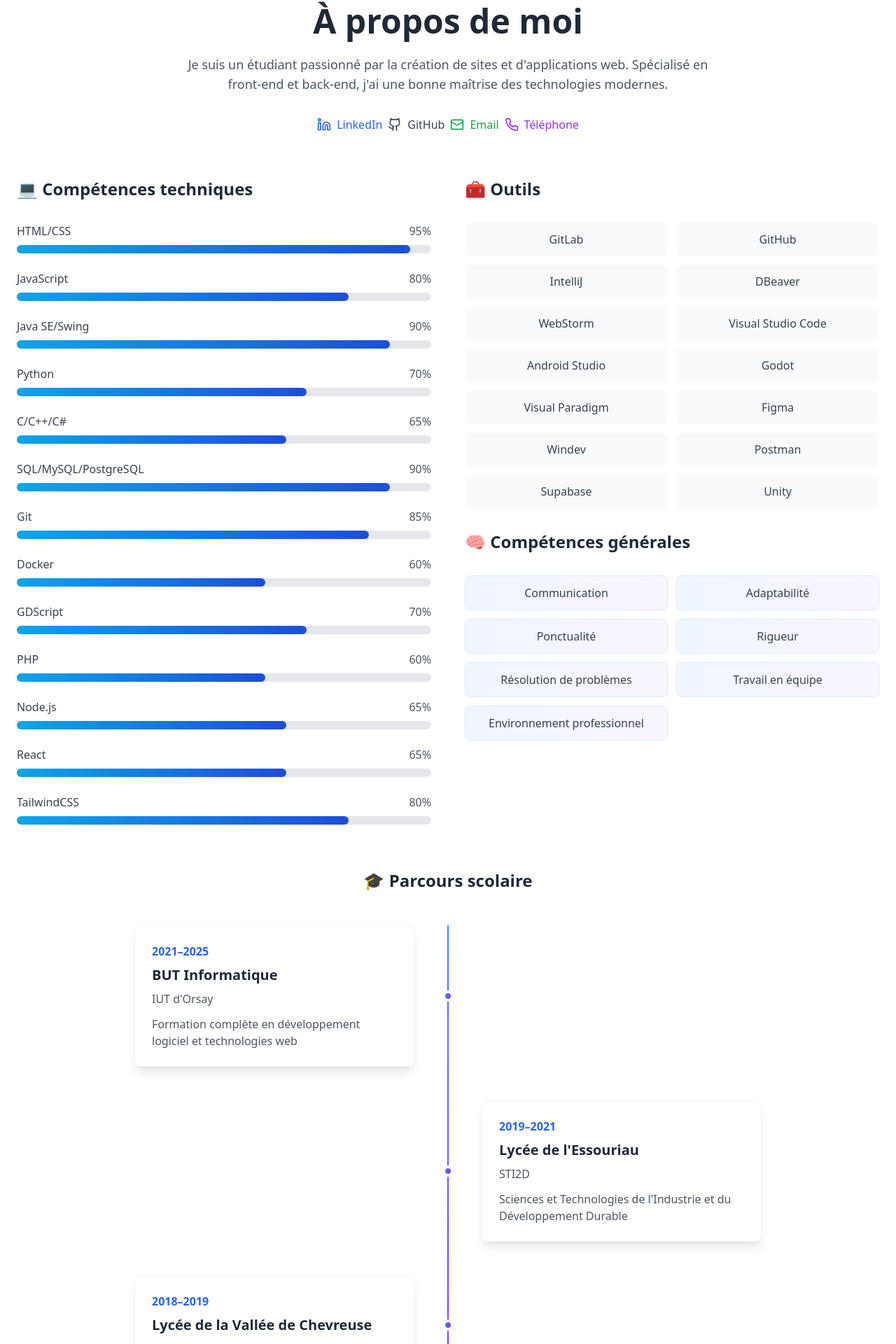
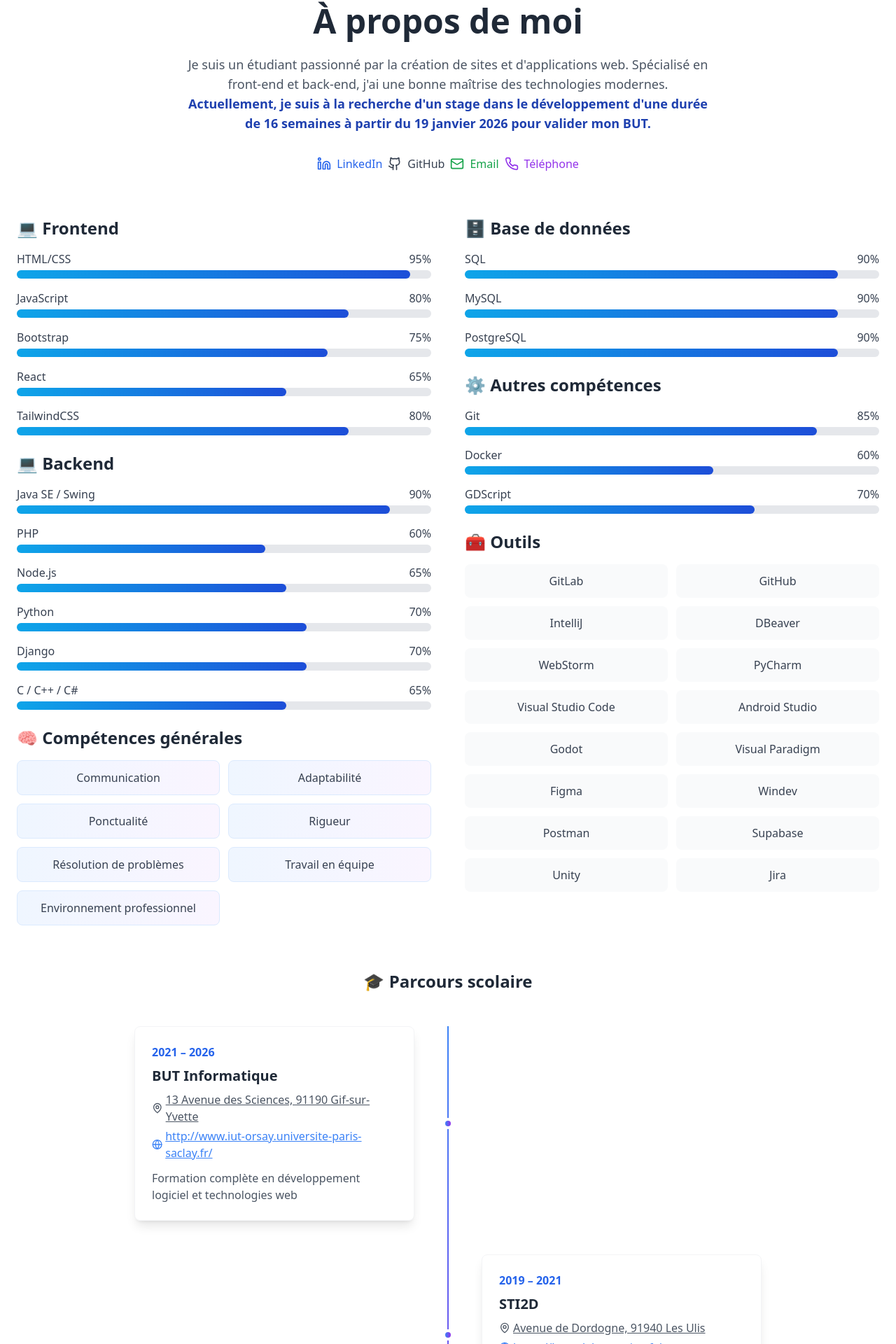
Before and after one commit to mjadid91/my-portfolio, a React (Vite) app: page / in a window 1280 px wide. Shown: the part 874-2794 px from the top of the page at 70% size. Built offline with nearby package versions, Linux system fonts and the light colour scheme.

Commit message:
feat: refonte complète de la section Compétences (catégories, ajout d'outils, responsive, meilleure organisation)

```diff
--- a/src/components/AboutSection.tsx
+++ b/src/components/AboutSection.tsx
@@ -1,141 +1,137 @@
-
 import React from 'react';
+import { MapPin, Globe } from 'lucide-react';
 import { Linkedin, Github, Mail, Phone } from 'lucide-react';
 
 const AboutSection: React.FC = () => {
-  const skills = [
+    const skills = {
+        frontend: [
             { name: 'HTML/CSS', level: 95 },
             { name: 'JavaScript', level: 80 },
-    { name: 'Java SE/Swing', level: 90 },
+            { name: 'Bootstrap', level: 75 },
+            { name: 'React', level: 65 },
+            { name: 'TailwindCSS', level: 80 },
+        ],
+        backend: [
+            { name: 'Java SE / Swing', level: 90 },
+            { name: 'PHP', level: 60 },
+            { name: 'Node.js', level: 65 },
             { name: 'Python', level: 70 },
-    { name: 'C/C++/C#', level: 65 },
-    { name: 'SQL/MySQL/PostgreSQL', level: 90 },
+            { name: 'Django', level: 70 },
+            { name: 'C / C++ / C#', level: 65 },
+        ],
+        database: [
+            { name: 'SQL', level: 90 },
+            { name: 'MySQL', level: 90 },
+            { name: 'PostgreSQL', level: 90 },
+        ],
+        other: [
             { name: 'Git', level: 85 },
             { name: 'Docker', level: 60 },
             { name: 'GDScript', level: 70 },
-    { name: 'PHP', level: 60 },
-    { name: 'Node.js', level: 65 },
-    { name: 'React', level: 65 },
-    { name: 'TailwindCSS', level: 80 },
-  ];
+        ]
+    };
 
     const tools = [
-    'GitLab', 'GitHub', 'IntelliJ', 'DBeaver', 'WebStorm',
-    'Visual Studio Code', 'Android Studio', 'Godot', 'Visual Paradigm',
-      'Figma', 'Windev', 'Postman', 'Supabase', 'Unity'
+        'GitLab','GitHub','IntelliJ','DBeaver','WebStorm','PyCharm',
+        'Visual Studio Code','Android Studio','Godot','Visual Paradigm',
+        'Figma','Windev','Postman','Supabase','Unity','Jira'
     ];
 
     const softSkills = [
-    'Communication', 'Adaptabilité', 'Ponctualité',
-    'Rigueur', 'Résolution de problèmes', 'Travail en équipe',
-      'Environnement professionnel'
+        'Communication','Adaptabilité','Ponctualité','Rigueur',
+        'Résolution de problèmes','Travail en équipe','Environnement professionnel'
     ];
 
     const education = [
         {
-      year: '2021–2025',
+            year: '2021 – 2026',
             title: 'BUT Informatique',
             institution: 'IUT d\'Orsay',
-      description: 'Formation complète en développement logiciel et technologies web'
+            description: 'Formation complète en développement logiciel et technologies web',
+            website: 'http://www.iut-orsay.universite-paris-saclay.fr/',
+            address: '13 Avenue des Sciences, 91190 Gif-sur-Yvette'
         },
         {
-      year: '2019–2021',
-      title: 'Lycée de l\'Essouriau',
-      institution: 'STI2D',
-      description: 'Sciences et Technologies de l\'Industrie et du Développement Durable'
+            year: '2019 – 2021',
+            title: 'STI2D',
+            institution: 'Lycée de l\'Essouriau',
+            description: 'Sciences et Technologies de l\'Industrie et du Développement Durable',
+            website: 'https://lyceedelessouriau.fr/',
+            address: 'Avenue de Dordogne, 91940 Les Ulis'
         },
         {
-      year: '2018–2019',
-      title: 'Lycée de la Vallée de Chevreuse',
-      institution: '',
-      description: 'Formation générale'
+            year: '2018 – 2019',
+            title: 'Formation générale',
+            institution: 'Lycée de la Vallée de Chevreuse',
+            description: 'Formation générale - Option Physique Chimie en Labo',
+            website: 'https://lyc-chevreuse-gif.ac-versailles.fr/',
+            address: '8 Rue de Madrid, 91190 Gif-sur-Yvette'
         }
     ];
 
-  return (
-    <section id="about" className="py-20 bg-white dark:bg-gray-900">
-      <div className="container mx-auto px-6">
-        <div className="text-center mb-16">
-          <h2 className="text-4xl md:text-5xl font-bold text-gray-800 dark:text-white mb-6">
-            À propos de moi
-          </h2>
-          <div className="max-w-3xl mx-auto">
-            <p className="text-lg text-gray-600 dark:text-gray-300 mb-8">
-              Je suis un étudiant passionné par la création de sites et d'applications web.
-              Spécialisé en front-end et back-end, j'ai une bonne maîtrise des technologies modernes.
-            </p>
-
-            {/* Contact Links */}
-            <div className="flex justify-center space-x-2 mb-12">
-              <a href="https://linkedin.com" className="flex items-center text-blue-600 hover:text-blue-800 transition-colors">
-                <Linkedin className="w-5 h-5 mr-2" />
-                LinkedIn
-              </a>
-              <a href="https://github.com/mjadid91/" className="flex items-center text-gray-700 dark:text-gray-300 hover:text-gray-900 dark:hover:text-white transition-colors">
-                <Github className="w-5 h-5 mr-2" />
-                GitHub
-              </a>
-              <a href="mailto:med.jadid@hotmail.com" className="flex items-center text-green-600 hover:text-green-800 transition-colors">
-                <Mail className="w-5 h-5 mr-2" />
-                Email
-              </a>
-              <a href="tel:+33613650602" className="flex items-center text-purple-600 hover:text-purple-800 transition-colors">
-                <Phone className="w-5 h-5 mr-2" />
-                Téléphone
-              </a>
-            </div>
-          </div>
-        </div>
-
-        {/* Skills Section */}
-        <div className="grid md:grid-cols-2 gap-12 mb-16">
-          <div>
-            <h3 className="text-2xl font-bold text-gray-800 dark:text-white mb-8">
-              💻 Compétences techniques
-            </h3>
-            <div className="space-y-6">
-              {skills.map((skill, index) => (
-                <div key={skill.name} className="skill-bar">
-                  <div className="flex justify-between mb-2">
-                    <span className="text-gray-700 dark:text-gray-300 font-medium">
-                      {skill.name}
-                    </span>
-                    <span className="text-gray-600 dark:text-gray-400">
-                      {skill.level}%
-                    </span>
+    const renderSkillSection = (title: string, skillArray: {name: string, level: number}[]) => (
+        <div className="mb-6">
+            <h3 className="text-2xl font-bold text-gray-800 dark:text-white mb-4">{title}</h3>
+            <div className="space-y-4">
+                {skillArray.map((skill, index) => (
+                    <div key={skill.name}>
+                        <div className="flex justify-between mb-1 text-gray-700 dark:text-gray-300 font-medium">
+                            <span>{skill.name}</span>
+                            <span>{skill.level}%</span>
                         </div>
                         <div className="w-full bg-gray-200 dark:bg-gray-700 rounded-full h-3">
                             <div
                                 className="bg-gradient-to-r from-sky-500 to-blue-700 h-3 rounded-full transition-all duration-1000 ease-out"
-                      style={{
-                        width: `${skill.level}%`,
-                        animationDelay: `${index * 0.1}s`
-                      }}
+                                style={{ width: `${skill.level}%`, animationDelay: `${index * 0.1}s` }}
                             ></div>
                         </div>
                     </div>
                 ))}
             </div>
         </div>
+    );
 
-          <div>
-            <h3 className="text-2xl font-bold text-gray-800 dark:text-white mb-8">
-              🧰 Outils
-            </h3>
-            <div className="grid grid-cols-2 gap-3 mb-8">
-              {tools.map((tool) => (
-                <div
-                  key={tool}
-                  className="bg-gray-50 dark:bg-gray-800 rounded-lg p-3 text-center text-gray-700 dark:text-gray-300 hover:bg-gray-100 dark:hover:bg-gray-700 transition-colors"
-                >
-                  {tool}
+    return (
+        <section id="about" className="py-20 bg-white dark:bg-gray-900">
+            <div className="container mx-auto px-6">
+                {/* Intro */}
+                <div className="text-center mb-16">
+                    <h2 className="text-4xl md:text-5xl font-bold text-gray-800 dark:text-white mb-6">
+                        À propos de moi
+                    </h2>
+                    <p className="text-lg text-gray-600 dark:text-gray-300 max-w-3xl mx-auto mb-8">
+                        Je suis un étudiant passionné par la création de sites et d'applications web.
+                        Spécialisé en front-end et back-end, j'ai une bonne maîtrise des technologies modernes.
+                        <br />
+                        <span className="font-semibold text-blue-800 dark:text-blue-300">
+              Actuellement, je suis à la recherche d'un stage dans le développement d'une durée de 16 semaines à partir du 19 janvier 2026 pour valider mon BUT.
+            </span>
+                    </p>
+
+                    {/* Contact */}
+                    <div className="flex justify-center space-x-2 mb-12">
+                        <a href="https://linkedin.com" className="flex items-center text-blue-600 hover:text-blue-800 transition-colors">
+                            <Linkedin className="w-5 h-5 mr-2" /> LinkedIn
+                        </a>
+                        <a href="https://github.com/mjadid91/" className="flex items-center text-gray-700 dark:text-gray-300 hover:text-gray-900 dark:hover:text-white transition-colors">
+                            <Github className="w-5 h-5 mr-2" /> GitHub
+                        </a>
+                        <a href="mailto:med.jadid@hotmail.com" className="flex items-center text-green-600 hover:text-green-800 transition-colors">
+                            <Mail className="w-5 h-5 mr-2" /> Email
+                        </a>
+                        <a href="tel:+33613650602" className="flex items-center text-purple-600 hover:text-purple-800 transition-colors">
+                            <Phone className="w-5 h-5 mr-2" /> Téléphone
+                        </a>
                     </div>
-              ))}
                 </div>
 
-            <h3 className="text-2xl font-bold text-gray-800 dark:text-white mb-8">
-              🧠 Compétences générales
-            </h3>
+                {/* Skills + Tools */}
+                <div className="grid md:grid-cols-2 gap-12 mb-16">
+                    {/* Colonne gauche : Frontend + Backend */}
+                    <div>
+                        {renderSkillSection('💻 Frontend', skills.frontend)}
+                        {renderSkillSection('💻 Backend', skills.backend)}
+                        <h3 className="text-2xl font-bold text-gray-800 dark:text-white mb-4">🧠 Compétences générales</h3>
                         <div className="grid grid-cols-2 gap-3">
                             {softSkills.map((skill) => (
                                 <div
@@ -147,54 +143,76 @@ const AboutSection: React.FC = () => {
                             ))}
                         </div>
                     </div>
+
+                    {/* Colonne droite : Database + Autres + Outils + Soft Skills */}
+                    <div>
+                        {renderSkillSection('🗄️ Base de données', skills.database)}
+                        {renderSkillSection('⚙️ Autres compétences', skills.other)}
+
+                        <h3 className="text-2xl font-bold text-gray-800 dark:text-white mb-4">🧰 Outils</h3>
+                        <div className="grid grid-cols-2 gap-3 mb-8">
+                            {tools.map((tool) => (
+                                <div
+                                    key={tool}
+                                    className="bg-gray-50 dark:bg-gray-800 rounded-lg p-3 text-center text-gray-700 dark:text-gray-300 hover:bg-gray-100 dark:hover:bg-gray-700 transition-colors"
+                                >
+                                    {tool}
+                                </div>
+                            ))}
+                        </div>
+                    </div>
                 </div>
 
-        {/* Education Timeline */}
+                {/* Education */}
                 <div>
-          <h3 className="text-2xl font-bold text-gray-800 dark:text-white mb-12 text-center">
-            🎓 Parcours scolaire
-          </h3>
-          <div className="max-w-4xl mx-auto">
-            <div className="relative">
-              {/* Timeline line */}
+                    <h3 className="text-2xl font-bold text-gray-800 dark:text-white mb-12 text-center">🎓 Parcours scolaire</h3>
+                    <div className="max-w-4xl mx-auto relative">
                         <div className="absolute left-4 md:left-1/2 transform md:-translate-x-1/2 w-0.5 h-full bg-gradient-to-b from-blue-500 to-purple-600"></div>
-
                         {education.map((item, index) => (
-                <div
-                  key={index}
-                  className={`relative flex items-center mb-12 ${
-                    index % 2 === 0 ? 'md:flex-row' : 'md:flex-row-reverse'
-                  }`}
+                            <div key={index} className={`relative flex items-center mb-12 ${index % 2 === 0 ? 'md:flex-row' : 'md:flex-row-reverse'}`}>
+                                <div className="absolute left-4 md:left-1/2 transform -translate-x-1/2 w-4 h-4 bg-gradient-to-r from-blue-500 to-purple-600 rounded-full border-4 border-white dark:border-gray-900 z-10"></div>
+                                <div className={`ml-12 md:ml-0 md:w-1/2 ${index % 2 === 0 ? 'md:pr-12' : 'md:pl-12'}`}>
+                                    <div className="bg-white dark:bg-gray-800 rounded-lg p-6 shadow-lg hover:shadow-xl transition-shadow border border-gray-100 dark:border-gray-700">
+                                        <div className="text-blue-600 dark:text-blue-400 font-semibold mb-2">{item.year}</div>
+                                        <h4 className="text-xl font-bold text-gray-800 dark:text-white mb-2">{item.title}</h4>
+                                        {item.institution && (
+                                            <div className="flex items-center text-gray-600 dark:text-gray-400 font-medium mb-1">
+                                                <MapPin className="w-4 h-4 mr-1" />
+                                                {item.address ? (
+                                                    <a
+                                                        href={`https://maps.google.com/?q=${encodeURIComponent(item.address)}`}
+                                                        target="_blank"
+                                                        rel="noopener noreferrer"
+                                                        className="underline hover:text-blue-500 dark:hover:text-blue-300"
                                                     >
-                  {/* Timeline dot */}
-                  <div className="absolute left-4 md:left-1/2 transform -translate-x-1/2 w-4 h-4 bg-gradient-to-r from-blue-500 to-purple-600 rounded-full border-4 border-white dark:border-gray-900 z-10"></div>
-
-                  {/* Content */}
-                  <div className={`ml-12 md:ml-0 md:w-1/2 ${
-                    index % 2 === 0 ? 'md:pr-12' : 'md:pl-12'
-                  }`}>
-                    <div className="bg-white dark:bg-gray-800 rounded-lg p-6 shadow-lg hover:shadow-xl transition-shadow border border-gray-100 dark:border-gray-700">
-                      <div className="text-blue-600 dark:text-blue-400 font-semibold mb-2">
-                        {item.year}
-                      </div>
-                      <h4 className="text-xl font-bold text-gray-800 dark:text-white mb-2">
-                        {item.title}
-                      </h4>
-                      {item.institution && (
-                        <div className="text-gray-600 dark:text-gray-400 font-medium mb-3">
-                          {item.institution}
+                                                        {item.address}
+                                                    </a>
+                                                ) : (
+                                                    item.institution
+                                                )}
                                             </div>
                                         )}
-                      <p className="text-gray-600 dark:text-gray-300">
-                        {item.description}
-                      </p>
+                                        {item.website && (
+                                            <div className="flex items-center text-blue-500 dark:text-blue-300 mb-3">
+                                                <Globe className="w-4 h-4 mr-1" />
+                                                <a
+                                                    href={item.website}
+                                                    target="_blank"
+                                                    rel="noopener noreferrer"
+                                                    className="underline hover:text-blue-700 dark:hover:text-blue-100"
+                                                >
+                                                    {item.website}
+                                                </a>
+                                            </div>
+                                        )}
+                                        <p className="text-gray-600 dark:text-gray-300">{item.description}</p>
                                     </div>
                                 </div>
                             </div>
                         ))}
                     </div>
                 </div>
-        </div>
+
             </div>
         </section>
     );
```
Lines whose indentation alone changed are shown as unchanged.
